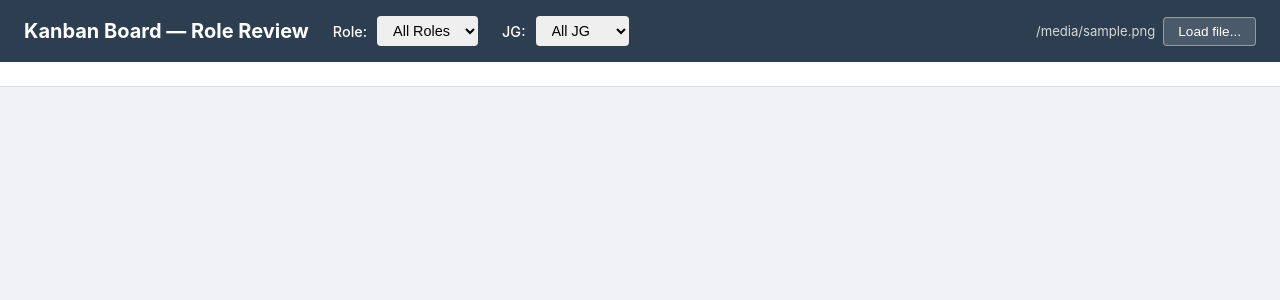
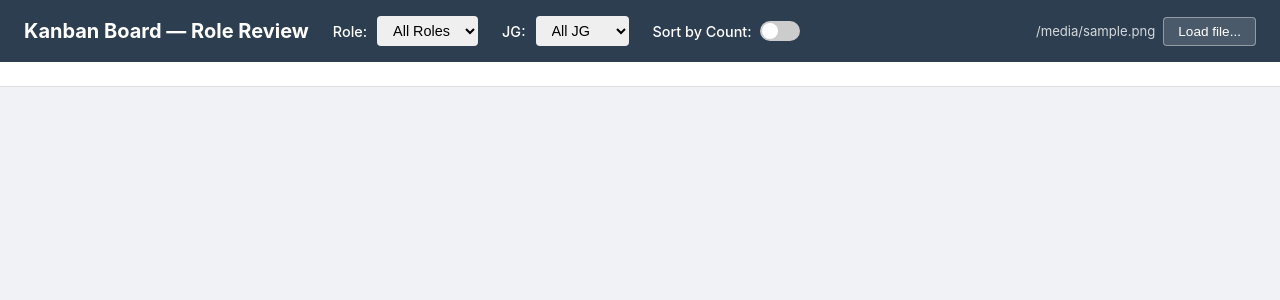
Before and after one commit to Geraldf/kanban, a Flask app: template templates/index.html in a window 1280 px wide. Shown: the top 300 px of the page. Run offline with Flask 3, Linux system fonts and the light colour scheme; the template is opened without the code that fills it: most values are stand-ins (such as "Sample title", 1, 10 or a date in 2020); data that the repository does not hold is empty.

Commit message:
added sorting

```diff
--- a/app.py
+++ b/app.py
@@ -49,7 +49,7 @@ def index():
     df = load_data()
     roles = sorted(df["Role"].unique())
     jgs = sorted(int(v) for v in df["New JG"].dropna().unique())
-    filename = os.path.basename(app.config["current_file"])
+    filename = app.config["current_file"]  # Show full path
     return render_template("index.html", roles=roles, jgs=jgs, filename=filename)
 
 
--- a/templates/index.html
+++ b/templates/index.html
@@ -148,6 +148,25 @@
             min-width: 20px;
             width: 20px;
             text-align: center;
+            cursor: pointer;
+            user-select: none;
+            position: relative;
+        }
+
+        .board-table th.jg-header:hover {
+            background: #34495e;
+        }
+
+        .board-table th.jg-header .toggle {
+            display: inline-block;
+            width: 18px;
+            margin-right: 4px;
+            transition: transform 0.2s;
+            font-size: 0.9rem;
+        }
+
+        .board-table th.jg-header.all-collapsed .toggle {
+            transform: rotate(-90deg);
         }
 
         .swimlane-label {
@@ -359,6 +378,64 @@
         .btn-secondary:hover {
             background: #d0d0d0;
         }
+
+        /* Sort Toggle Switch */
+        .sort-toggle-container {
+            display: flex;
+            align-items: center;
+            gap: 8px;
+        }
+
+        .toggle-switch {
+            position: relative;
+            display: inline-block;
+            width: 40px;
+            height: 20px;
+        }
+
+        .toggle-switch input {
+            opacity: 0;
+            width: 0;
+            height: 0;
+        }
+
+        .toggle-slider {
+            position: absolute;
+            cursor: pointer;
+            top: 0;
+            left: 0;
+            right: 0;
+            bottom: 0;
+            background-color: #ccc;
+            transition: 0.3s;
+            border-radius: 20px;
+        }
+
+        .toggle-slider:before {
+            position: absolute;
+            content: "";
+            height: 16px;
+            width: 16px;
+            left: 2px;
+            bottom: 2px;
+            background-color: white;
+            transition: 0.3s;
+            border-radius: 50%;
+        }
+
+        input:checked + .toggle-slider {
+            background-color: #3498db;
+        }
+
+        input:checked + .toggle-slider:before {
+            transform: translateX(20px);
+        }
+
+        .sort-toggle-label {
+            font-size: 0.9rem;
+            font-weight: 500;
+            white-space: nowrap;
+        }
 </style>
 </head>
 <body>
@@ -381,6 +458,13 @@
                 <option value="{{ jg }}">{{ jg }}</option>
                 {% endfor %}
             </select>
+        </div>
+        <div class="sort-toggle-container">
+            <label class="sort-toggle-label" for="sort-by-count">Sort by Count:</label>
+            <label class="toggle-switch">
+                <input type="checkbox" id="sort-by-count">
+                <span class="toggle-slider"></span>
+            </label>
         </div>
         <div class="file-bar">
             <span class="filename" id="current-file" title="{{ filename }}">{{ filename }}</span>
@@ -425,6 +509,7 @@
         const legendEl = document.getElementById("legend");
         const roleFilterEl = document.getElementById("role-filter");
         const jgFilterEl = document.getElementById("jg-filter");
+        const sortByCountToggle = document.getElementById("sort-by-count");
         const editModal = document.getElementById("edit-modal");
         const editForm = document.getElementById("edit-form");
         const editNameInput = document.getElementById("edit-name");
@@ -443,6 +528,42 @@
         let columnOrder = []; // Track custom column order
         let cachedData = null; // Cache API response for reordering
         let currentEditingPerson = null; // Track which person is being edited
+        let sortByCellCount = false; // Track sort toggle state
+        let originalRoles = []; // Store original role order for toggling back
+
+        function getTotalCountByRole() {
+            const counts = {};
+            if (!cachedData || !cachedData.roles) return counts;
+
+            // Initialize all roles with 0
+            cachedData.roles.forEach(role => {
+                counts[role] = 0;
+            });
+
+            // Count people in each role
+            Object.values(cachedData.swimlanes).forEach(jgData => {
+                Object.entries(jgData).forEach(([role, people]) => {
+                    counts[role] = (counts[role] || 0) + people.length;
+                });
+            });
+
+            return counts;
+        }
+
+        function sortColumnsByCount() {
+            if (!cachedData || !cachedData.roles) return;
+
+            const counts = getTotalCountByRole();
+
+            // Sort roles by count (descending), keeping the sort stable
+            const sorted = [...columnOrder].sort((a, b) => {
+                const countA = counts[a] || 0;
+                const countB = counts[b] || 0;
+                return countB - countA; // Descending order
+            });
+
+            columnOrder = sorted;
+        }
 
         function buildColorMap(roles) {
             roleColorMap = {};
@@ -487,6 +608,12 @@
             // Reset column order when data changes
             if (cachedData.roles) {
                 columnOrder = [...cachedData.roles];
+                originalRoles = [...cachedData.roles];
+
+                // Reapply sort if toggle is enabled
+                if (sortByCellCount) {
+                    sortColumnsByCount();
+                }
             }
 
             renderBoard();
@@ -515,14 +642,36 @@
 
             const jgHeader = document.createElement("th");
             jgHeader.className = "jg-header";
-            jgHeader.textContent = "JG";
+            jgHeader.innerHTML = '<span class="toggle">▼</span>JG';
             jgHeader.draggable = false;
+            jgHeader.addEventListener("click", () => {
+                // Toggle all JG rows
+                const allJgRows = document.querySelectorAll("tr[data-jg]");
+                const allCollapsed = jgHeader.classList.contains("all-collapsed");
+
+                allJgRows.forEach(row => {
+                    if (allCollapsed) {
+                        row.classList.remove("collapsed");
+                        const swimlaneLabel = row.querySelector(".swimlane-label");
+                        if (swimlaneLabel) swimlaneLabel.classList.remove("collapsed");
+                    } else {
+                        row.classList.add("collapsed");
+                        const swimlaneLabel = row.querySelector(".swimlane-label");
+                        if (swimlaneLabel) swimlaneLabel.classList.add("collapsed");
+                    }
+                });
+
+                jgHeader.classList.toggle("all-collapsed");
+            });
             headerRow.appendChild(jgHeader);
+
+            const counts = getTotalCountByRole();
 
             for (const role of roles) {
                 const th = document.createElement("th");
                 th.style.background = roleColorMap[role];
-                th.textContent = role;
+                const count = counts[role] || 0;
+                th.textContent = `${role} (${count})`;
                 th.draggable = true;
                 th.dataset.role = role;
 
@@ -565,6 +714,7 @@
             const tbody = document.createElement("tbody");
             for (const jg of jgs) {
                 const tr = document.createElement("tr");
+                tr.dataset.jg = jg;
 
                 // JG label cell
                 const jgCell = document.createElement("td");
@@ -710,6 +860,19 @@
 
         roleFilterEl.addEventListener("change", loadBoard);
         jgFilterEl.addEventListener("change", loadBoard);
+
+        // Sort by count toggle
+        sortByCountToggle.addEventListener("change", () => {
+            sortByCellCount = sortByCountToggle.checked;
+            if (sortByCellCount) {
+                sortColumnsByCount();
+            } else {
+                // Restore original order
+                columnOrder = [...originalRoles];
+            }
+            renderBoard();
+        });
+
         loadBoard();
     </script>
 </body>
```
